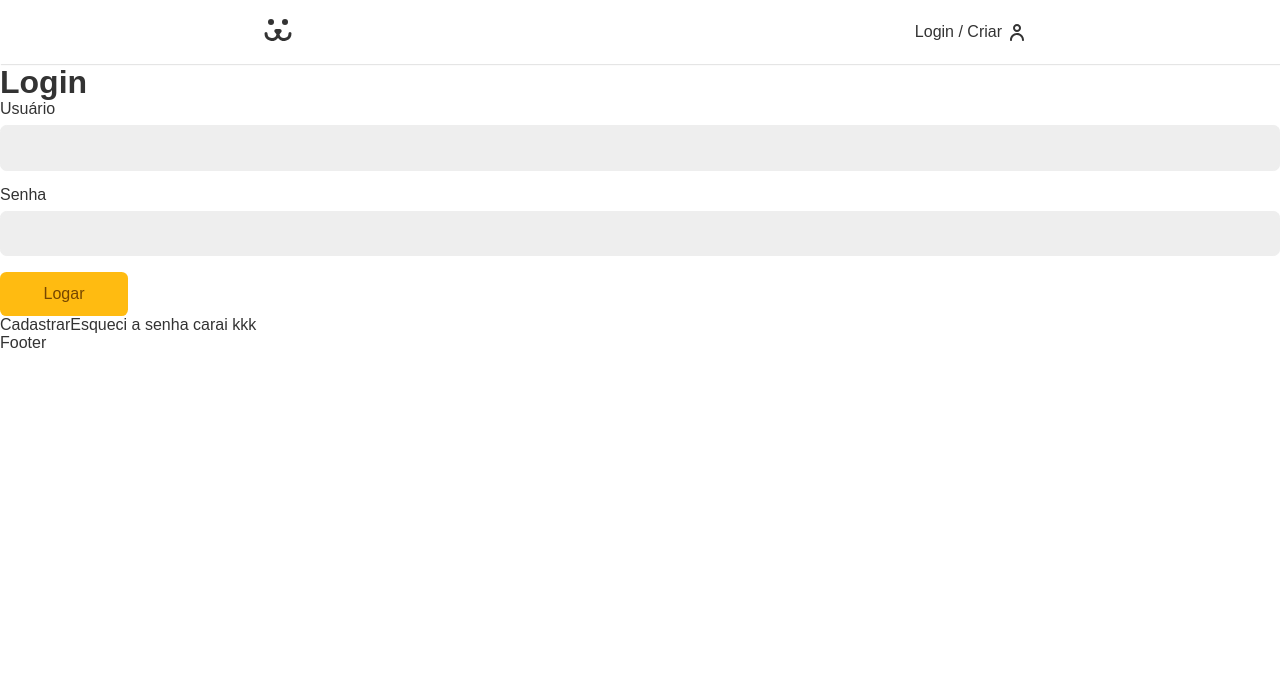
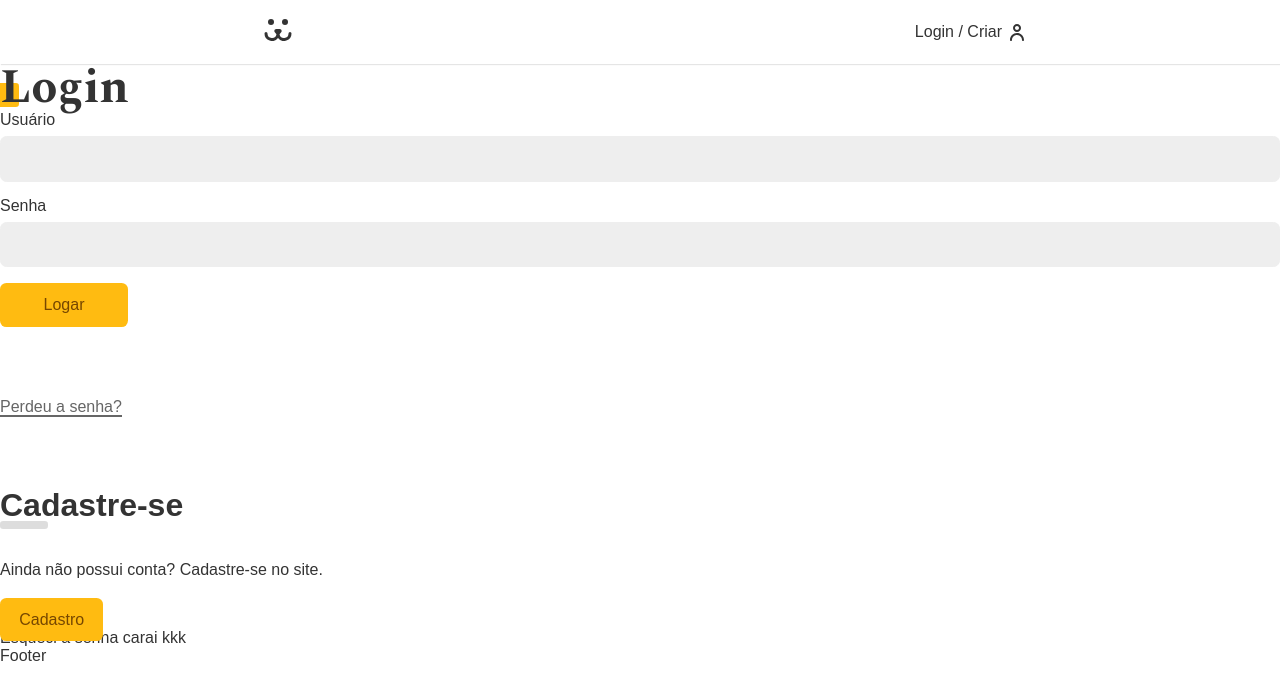
Before and after one commit to jeanfwl/react-origamid, a React app in the folder dogs/: page /login in a window 1280 px wide. Shown: the top 700 px of the page. Built offline with nearby package versions, Linux system fonts and the light colour scheme; the HTML template or start-up script is replaced by a standard one.

Commit message:
Implementado autoLogin e melhorias no UserContext; Finalizado componente LoginForm

```diff
--- a/dogs/src/App.css
+++ b/dogs/src/App.css
@@ -1,3 +1,5 @@
+@import url('https://fonts.googleapis.com/css2?family=Spectral:wght@700&display=swap');
+
 * {
   box-sizing: border-box;
 }
@@ -45,3 +47,37 @@
   padding: 0 1rem;
   margin: 0 auto;
 }
+
+.animeLeft {
+  opacity: 0;
+  transform: translateX(-20px);
+  animation: animeLeft .3s forwards;
+}
+
+@keyframes animeLeft {
+  to {
+    opacity: initial;
+    transform: initial;
+  }
+}
+
+.title {
+  position: relative;
+  line-height: 1;
+  font-family: var(--type-secondary);
+  font-size: 3rem;
+  z-index: 1;
+}
+
+.title::after {
+  content: '';
+  width: 1.5rem;
+  height: 1.5rem;
+  display: block;
+  background-color: #fb1;
+  border-radius: .2rem;
+  position: absolute;
+  z-index: -1;
+  bottom: 5px;
+  left: -5px;
+}
--- a/dogs/src/Components/Header.jsx
+++ b/dogs/src/Components/Header.jsx
@@ -5,7 +5,7 @@
 import { UserContext } from '../UserContext';
 
 const Header = () => {
-  const { data } = React.useContext(UserContext);
+  const { data, userLogout } = React.useContext(UserContext);
 
   return (
     <header className={`${styles.header}`}>
@@ -16,6 +16,7 @@
         {data ? (
           <Link to="/conta" className={styles.login}>
             {data.nome}
+            <button onClick={userLogout}>Sair</button>
           </Link>
         ) : (
           <Link to="/login" className={styles.login}>
--- /dev/null
+++ b/dogs/src/Components/Helper/Error.jsx
@@ -0,0 +1,8 @@
+import React from 'react';
+
+const Error = ({ error }) => {
+  if (!error) return null;
+  return <p style={{ color: '#f31', margin: '1rem 0' }}>{error}</p>;
+};
+
+export default Error;
--- a/dogs/src/Components/Login/Login.jsx
+++ b/dogs/src/Components/Login/Login.jsx
@@ -1,11 +1,15 @@
 import React from 'react';
-import { Routes, Route, Link } from 'react-router-dom';
+import { Routes, Route, Link, Navigate } from 'react-router-dom';
 import LoginForm from './LoginForm';
 import LoginCreate from './LoginCreate';
 import LoginPasswordLost from './LoginPasswordLost';
 import LoginPasswordReset from './LoginPasswordReset';
+import { UserContext } from '../../UserContext';
 
 const Login = () => {
+  const { loggedIn } = React.useContext(UserContext);
+
+  if (loggedIn) return <Navigate to="/conta" />;
   return (
     <div>
       <Routes>
@@ -14,7 +18,6 @@
         <Route path="/perdeu" element={<LoginPasswordLost />} />
         <Route path="/resetar" element={<LoginPasswordReset />} />
       </Routes>
-      <Link to="criar">Cadastrar</Link>
       <Link to="perdeu">Esqueci a senha carai kkk</Link>
     </div>
   );
--- a/dogs/src/Components/Login/LoginForm.jsx
+++ b/dogs/src/Components/Login/LoginForm.jsx
@@ -3,11 +3,15 @@
 import Button from '../Forms/Button';
 import useForm from '../../Hooks/useForm';
 import { UserContext } from '../../UserContext';
+import Error from '../Helper/Error';
+import styles from './LoginForm.module.css';
+import stylesButton from '../Forms/Button.module.css';
+import { Link } from 'react-router-dom';
 
 const LoginForm = () => {
   const username = useForm();
   const password = useForm();
-  const { userLogin } = React.useContext(UserContext);
+  const { userLogin, error, loading } = React.useContext(UserContext);
 
   async function handleSubmit(event) {
     event.preventDefault();
@@ -18,14 +22,29 @@
   }
 
   return (
-    <div>
-      <h1>Login</h1>
-      <form onSubmit={handleSubmit}>
+    <section className="animeLeft">
+      <h1 className="title">Login</h1>
+      <form onSubmit={handleSubmit} className={styles.form}>
         <Input label="Usuário" type="text" name="username" {...username} />
         <Input label="Senha" type="password" name="password" {...password} />
-        <Button>Logar</Button>
+        {loading ? (
+          <Button disabled>Carregando...</Button>
+        ) : (
+          <Button>Logar</Button>
+        )}
+        <Error error={error} />
       </form>
-    </div>
+      <Link to="/login/perdeu" className={styles.perdeu}>
+        Perdeu a senha?
+      </Link>
+      <div className={styles.cadastro}>
+        <h2 className={styles.subtitle}>Cadastre-se</h2>
+        <p>Ainda não possui conta? Cadastre-se no site.</p>
+        <Link to="/login/criar" className={stylesButton.button}>
+          Cadastro
+        </Link>
+      </div>
+    </section>
   );
 };
 
--- /dev/null
+++ b/dogs/src/Components/Login/LoginForm.module.css
@@ -0,0 +1,42 @@
+.form {
+  margin-bottom: 4rem;
+}
+
+.perdeu {
+  display: inline-block;
+  padding: .5rem 0;
+  color: #666;
+  line-height: 1;
+}
+
+.perdeu::after {
+  content: '';
+  display: block;
+  height: 2px;
+  width: 100%;
+  background-color: currentColor;
+}
+
+.cadastro {
+  margin-top: 4rem;
+}
+
+.cadastro p {
+  margin-top: 2rem;
+  margin-bottom: 2rem;
+}
+
+.subtitle {
+  font-family: var(--type-second);
+  line-height: 1;
+  font-size: 2rem;
+}
+
+.subtitle::after {
+  content: '';
+  display: block;
+  background-color: #ddd;
+  height: .5rem;
+  width: 3rem;
+  border-radius: 0.2rem;
+}
--- a/dogs/src/UserContext.jsx
+++ b/dogs/src/UserContext.jsx
@@ -1,5 +1,6 @@
 import React from 'react';
-import { TOKEN_POST, USER_GET } from './api';
+import { TOKEN_POST, TOKEN_VALIDATE_POST, USER_GET } from './api';
+import { useNavigate } from 'react-router-dom';
 
 export const UserContext = React.createContext();
 
@@ -8,6 +9,7 @@
   const [error, setError] = React.useState(null);
   const [loading, setLoading] = React.useState(false);
   const [loggedIn, setLoggedIn] = React.useState(null);
+  const navigate = useNavigate();
 
   async function getUser(token) {
     const { url, options } = USER_GET(token);
@@ -18,16 +20,61 @@
   }
 
   async function userLogin(username, password) {
-    const { url, options } = TOKEN_POST({ username, password });
+    try {
+      setError(null);
+      setLoading(true);
+      const { url, options } = TOKEN_POST({ username, password });
+      const response = await fetch(url, options);
+      if (response.ok === false) throw new Error(`Error: Usuário inválido!`);
 
-    const tokenRes = await fetch(url, options);
-    const { token } = await tokenRes.json();
-    window.localStorage.setItem('token', token);
-    getUser(token);
+      const { token } = await response.json();
+      window.localStorage.setItem('token', token);
+      await getUser(token);
+      navigate('/conta');
+    } catch (err) {
+      setError(err.message);
+      setLoggedIn(false);
+    } finally {
+      setLoading(false);
+    }
   }
 
+  async function userLogout() {
+    window.localStorage.removeItem('token');
+    setData(null);
+    setError(null);
+    setLoggedIn(false);
+    setLoading(false);
+    navigate('/login');
+  }
+
+  React.useEffect(() => {
+    async function autoLogin() {
+      const token = window.localStorage.getItem('token');
+      if (token) {
+        try {
+          setError(null);
+          setLoading(true);
+          const { url, options } = TOKEN_VALIDATE_POST(token);
+          const tokenRes = await fetch(url, options);
+          if (tokenRes.ok === false) throw new Error('Token inválido');
+
+          await getUser(token);
+        } catch (err) {
+          setError(err.message);
+          userLogout();
+        } finally {
+          setLoading(false);
+        }
+      }
+    }
+    autoLogin();
+  }, []);
+
   return (
-    <UserContext.Provider value={{ data, userLogin, getUser }}>
+    <UserContext.Provider
+      value={{ data, userLogin, getUser, userLogout, error, loading, loggedIn }}
+    >
       {children}
     </UserContext.Provider>
   );
--- a/dogs/src/api.js
+++ b/dogs/src/api.js
@@ -13,6 +13,18 @@
   };
 }
 
+export function TOKEN_VALIDATE_POST(token) {
+  return {
+    url: API_URL + '/jwt-auth/v1/token/validate',
+    options: {
+      method: 'POST',
+      headers: {
+        Authorization: 'Bearer ' + token,
+      },
+    },
+  };
+}
+
 export function USER_GET(token) {
   return {
     url: API_URL + '/api/user',
```
